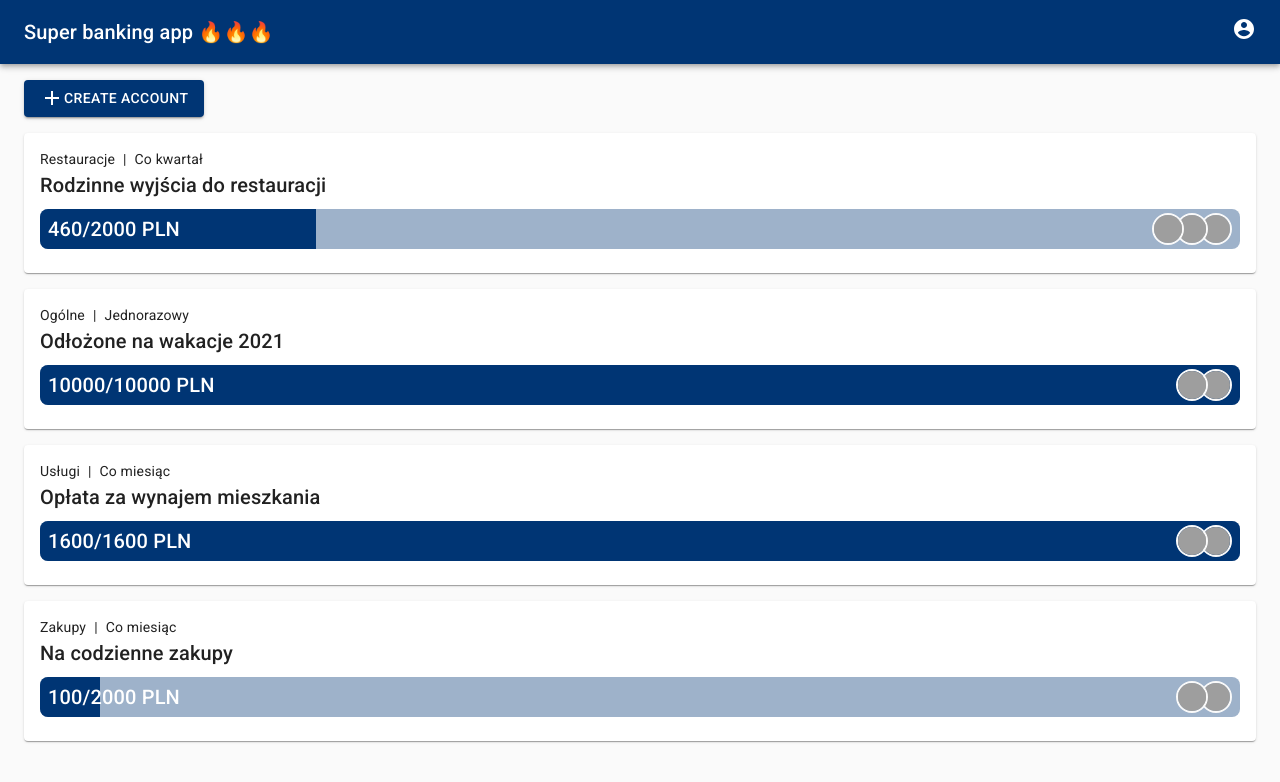
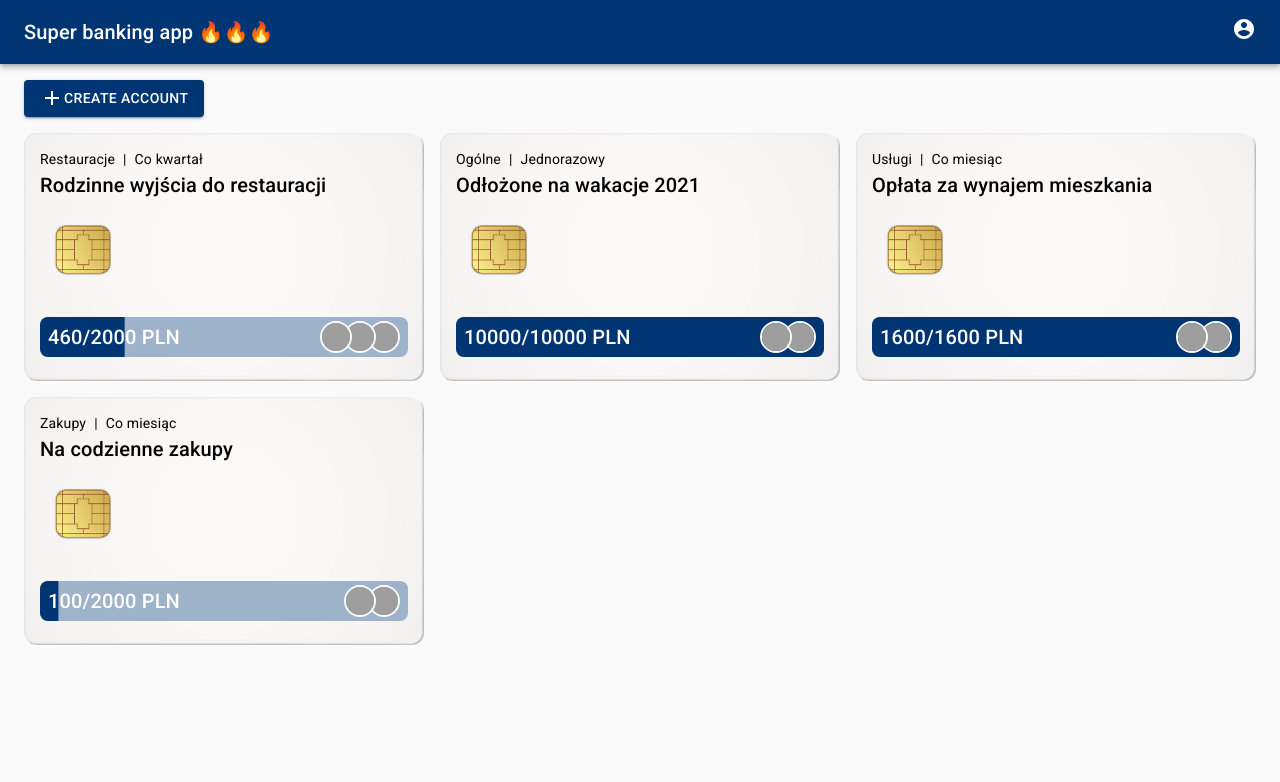
Before and after one commit to fringers/hack4lem_2021, a React (Create React App) app in the folder webapp/: page / in a window 1280 px wide. Shown: the top 782 px of the page. Built offline with nearby package versions, Linux system fonts and the light colour scheme; grey boxes are pictures that could not be loaded.

Commit message:
dashboard view update

```diff
--- a/webapp/src/components/dashboard/BudgetPreviewItem.js
+++ /dev/null
@@ -1,104 +0,0 @@
-import { Link } from "react-router-dom";
-import { makeStyles } from "@material-ui/core/styles";
-import Box from "@material-ui/core/Box";
-import Card from "@material-ui/core/Card";
-import CardActionArea from "@material-ui/core/CardActionArea";
-import CardContent from "@material-ui/core/CardContent";
-import Typography from "@material-ui/core/Typography";
-import LinearProgress from "@material-ui/core/LinearProgress";
-import Avatar from "@material-ui/core/Avatar";
-import { getCategoryText } from "../../data/categories";
-import { getRenewalPeriodText } from "../../data/renewalPeriods";
-import { getUserById } from "../../data/users";
-import AvatarGroup from "@material-ui/lab/AvatarGroup";
-
-const useStyles = makeStyles((theme) => ({
-  textSeparator: {
-    paddingLeft: "8px",
-    paddingRight: "8px",
-  },
-  progressBoxWrapper: {
-    height: 40,
-  },
-  progressBar: {
-    height: 40,
-    borderRadius: 8,
-  },
-  progressText: {
-    color: "white",
-  },
-  avatar: {
-    width: theme.spacing(4),
-    height: theme.spacing(4),
-  },
-}));
-
-export const BudgetPreviewItem = ({ account }) => {
-  const classes = useStyles();
-
-  const percent = (account.available * 100) / account.budget;
-
-  return (
-    <Card>
-      <CardActionArea component={Link} to={`/accounts/details/${account.id}`}>
-        <CardContent>
-          <Box>
-            <Typography display="inline" variant="body2">
-              {getCategoryText(account.category)}
-            </Typography>
-            <Typography
-              display="inline"
-              variant="body2"
-              className={classes.textSeparator}
-            >
-              |
-            </Typography>
-            <Typography display="inline" variant="body2">
-              {getRenewalPeriodText(account.renewalPeriod)}
-            </Typography>
-          </Box>
-
-          <Box>
-            <Typography variant="h6">{account.name}</Typography>
-          </Box>
-
-          <Box py={1}>
-            <Box position="relative" className={classes.progressBoxWrapper}>
-              <Box position="absolute" left="0" right="0" top="0" bottom="0">
-                <LinearProgress
-                  variant="determinate"
-                  value={percent}
-                  className={classes.progressBar}
-                />
-              </Box>
-
-              <Box position="absolute" pl={1} pt={0.5}>
-                <Typography variant="h6" className={classes.progressText}>
-                  {account.available}/{account.budget} PLN
-                </Typography>
-              </Box>
-
-              <Box position="absolute" right="0" top="0" bottom="0">
-                <Box pr={1} pt={0.5}>
-                  <AvatarGroup max={4}>
-                    {account.users.map((userInfo) => {
-                      const user = getUserById(userInfo.id);
-                      return (
-                        <Avatar
-                          key={user.id}
-                          alt={user.fullName}
-                          src={user.avatar}
-                          className={classes.avatar}
-                        />
-                      );
-                    })}
-                  </AvatarGroup>
-                </Box>
-              </Box>
-            </Box>
-          </Box>
-        </CardContent>
-      </CardActionArea>
-    </Card>
-  );
-};
--- /dev/null
+++ b/webapp/src/components/dashboard/CardPreviewItem.js
@@ -0,0 +1,137 @@
+import { Link } from "react-router-dom";
+import { makeStyles } from "@material-ui/core/styles";
+import Box from "@material-ui/core/Box";
+import Grid from "@material-ui/core/Grid";
+import Typography from "@material-ui/core/Typography";
+import LinearProgress from "@material-ui/core/LinearProgress";
+import Avatar from "@material-ui/core/Avatar";
+import { getCategoryText } from "../../data/categories";
+import { getRenewalPeriodText } from "../../data/renewalPeriods";
+import { getUserById } from "../../data/users";
+import AvatarGroup from "@material-ui/lab/AvatarGroup";
+
+const useStyles = makeStyles((theme) => ({
+  textSeparator: {
+    paddingLeft: "8px",
+    paddingRight: "8px",
+  },
+  progressBoxWrapper: {
+    height: 40,
+  },
+  progressBar: {
+    height: 40,
+    borderRadius: 8,
+  },
+  progressText: {
+    color: "white",
+  },
+  avatar: {
+    width: theme.spacing(4),
+    height: theme.spacing(4),
+  },
+  wrapper: {
+    width: "100%",
+    paddingTop: "62%",
+    position: "relative",
+    color: "black"
+  },
+  content: {
+    backgroundImage: "url('empty_card.png')",
+    backgroundSize: "cover",
+    position: "absolute",
+    top: 0,
+    left: 0,
+    bottom: 0,
+    right: 0,
+  },
+  contentGrid: {
+    padding: "16px",
+    height: "100%",
+  },
+}));
+
+export const CardPreviewItem = ({ account }) => {
+  const classes = useStyles();
+
+  const percent = (account.available * 100) / account.budget;
+
+  return (
+    <Link to={`/accounts/details/${account.id}`}>
+      <Box className={classes.wrapper}>
+        <Box className={classes.content}>
+          <Grid
+            container
+            direction="column"
+            justify="space-between"
+            className={classes.contentGrid}
+          >
+            <Grid item>
+              <Box>
+                <Typography display="inline" variant="body2">
+                  {getCategoryText(account.category)}
+                </Typography>
+                <Typography
+                  display="inline"
+                  variant="body2"
+                  className={classes.textSeparator}
+                >
+                  |
+                </Typography>
+                <Typography display="inline" variant="body2">
+                  {getRenewalPeriodText(account.renewalPeriod)}
+                </Typography>
+              </Box>
+
+              <Box>
+                <Typography variant="h6">{account.name}</Typography>
+              </Box>
+            </Grid>
+            <Grid item>
+              <Box py={1}>
+                <Box position="relative" className={classes.progressBoxWrapper}>
+                  <Box
+                    position="absolute"
+                    left="0"
+                    right="0"
+                    top="0"
+                    bottom="0"
+                  >
+                    <LinearProgress
+                      variant="determinate"
+                      value={percent}
+                      className={classes.progressBar}
+                    />
+                  </Box>
+
+                  <Box position="absolute" pl={1} pt={0.5}>
+                    <Typography variant="h6" className={classes.progressText}>
+                      {account.available}/{account.budget} PLN
+                    </Typography>
+                  </Box>
+
+                  <Box position="absolute" right="0" top="0" bottom="0">
+                    <Box pr={1} pt={0.5}>
+                      <AvatarGroup max={4}>
+                        {account.users.map((userInfo) => {
+                          const user = getUserById(userInfo.id);
+                          return (
+                            <Avatar
+                              key={user.id}
+                              alt={user.fullName}
+                              src={user.avatar}
+                              className={classes.avatar}
+                            />
+                          );
+                        })}
+                      </AvatarGroup>
+                    </Box>
+                  </Box>
+                </Box>
+              </Box>
+            </Grid>
+          </Grid>
+        </Box>
+      </Box>
+    </Link>
+  );
+};
--- a/webapp/src/components/dashboard/Dashboard.js
+++ b/webapp/src/components/dashboard/Dashboard.js
@@ -1,5 +1,5 @@
 import { AddAccountBtn } from "./AddAccountBtn";
-import { BudgetPreviewItem } from "./BudgetPreviewItem";
+import { CardPreviewItem } from "./CardPreviewItem";
 import Container from "@material-ui/core/Container";
 import Box from "@material-ui/core/Box";
 import Grid from "@material-ui/core/Grid";
@@ -12,10 +12,10 @@ export const Dashboard = () => {
         <AddAccountBtn />
       </Box>
       <Box pt={2}>
-        <Grid container direction="column" spacing={2}>
+        <Grid container spacing={2}>
           {accounts.map((acc) => (
-            <Grid item key={acc.id}>
-              <BudgetPreviewItem account={acc} />
+            <Grid item key={acc.id} sm={12} md={6} lg={4}>
+              <CardPreviewItem account={acc} />
             </Grid>
           ))}
         </Grid>
```
Also changed, not shown: webapp/public/empty_card.png (added).
